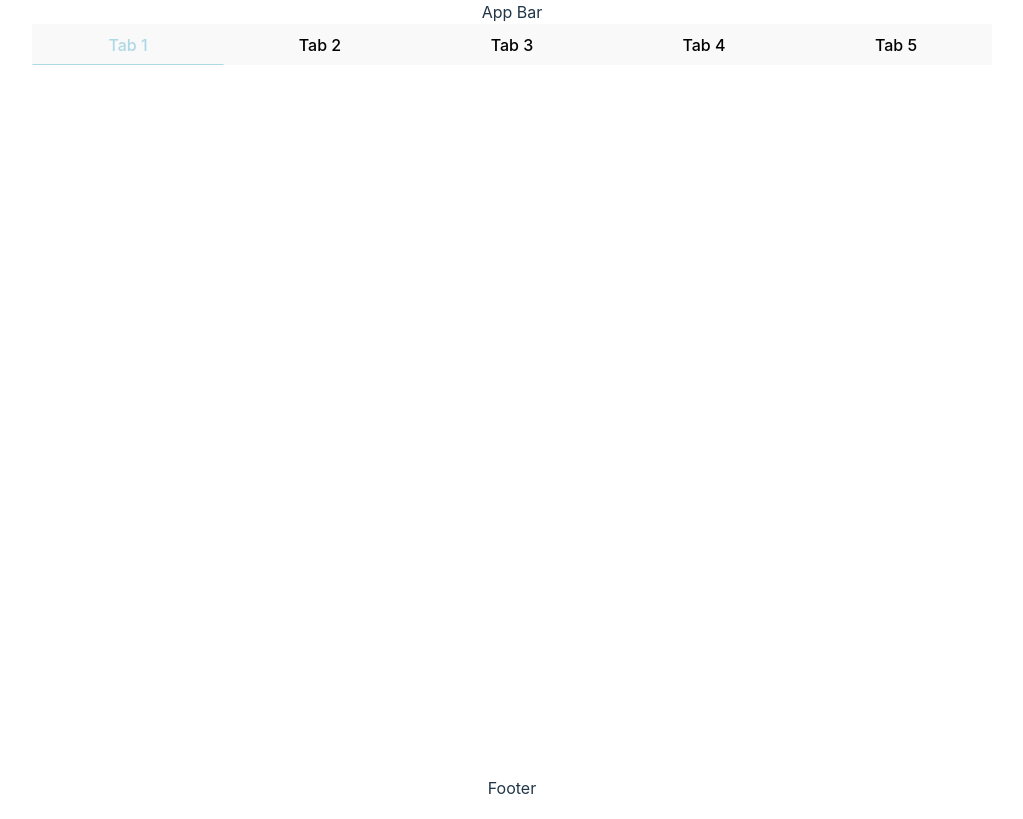
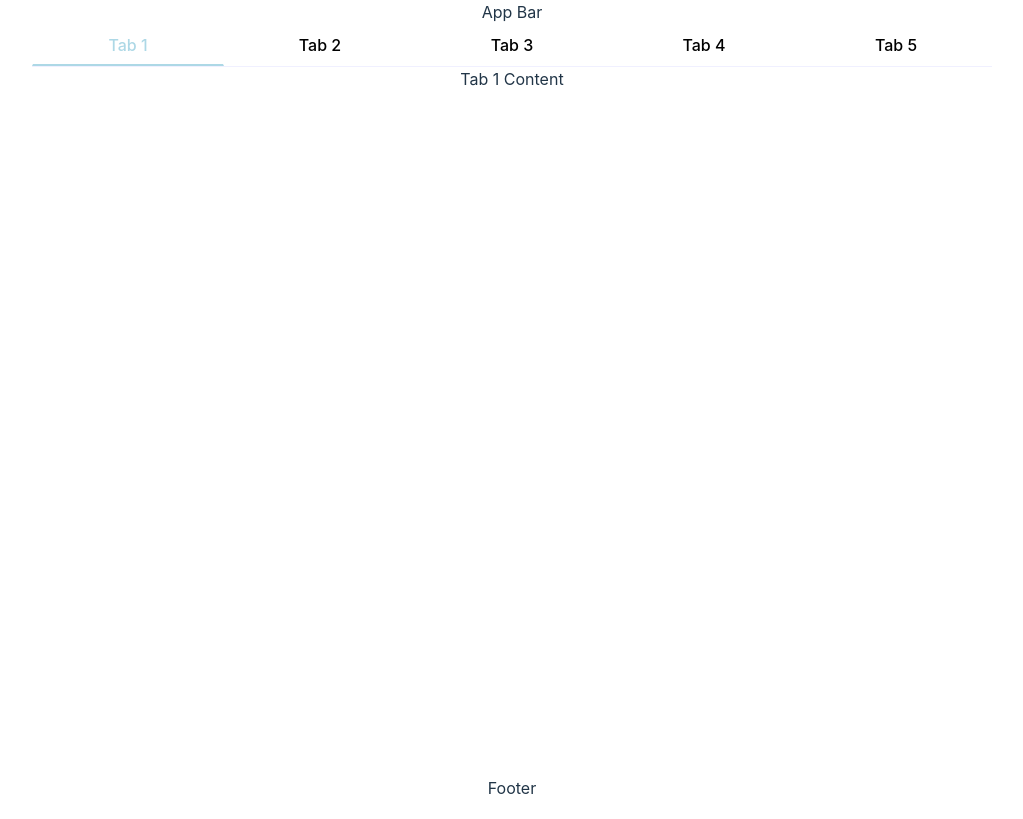
Before and after one commit to spreet6999/machine-coding-ui, a React (Vite) app: page /tabs in a window 1280 px wide. Shown: the whole page, without its empty margins (128-1151 px from the left). Built offline with nearby package versions, Linux system fonts and the light colour scheme.

Commit message:
ADD Tabs component with config driven approach

```diff
--- a/src/pages/Tabs/components/TabBar.jsx
+++ b/src/pages/Tabs/components/TabBar.jsx
@@ -8,6 +8,7 @@ TabBar.propTypes = {
   variant: PropTypes.string,
   activeTab: PropTypes.number,
   onChange: PropTypes.func.isRequired,
+  onDeleteTab: PropTypes.func.isRequired,
 };
 
 function TabBar({
@@ -15,6 +16,7 @@ function TabBar({
   variant = "normal",
   activeTab = 1,
   onChange = () => {},
+  onDeleteTab = () => {},
 }) {
   return (
     <section className={style["tab-buttons-container"]}>
@@ -28,9 +30,11 @@ function TabBar({
                 key={item.id}
                 label={item.title}
                 id={item.id}
+                isActive={item.id === activeTab}
+                style={{ width: buttonWidth, ...item?.style }}
+                additionalProps={item?.additionalProps ?? {}}
                 onClick={onChange}
-                isActive={item.id === activeTab}
-                style={{ width: buttonWidth }}
+                onDelete={onDeleteTab}
               />
             );
           })
--- a/src/pages/Tabs/components/TabButton.jsx
+++ b/src/pages/Tabs/components/TabButton.jsx
@@ -1,5 +1,6 @@
 import PropTypes from "prop-types";
 
+//* Import styles
 import styleObj from "./style.module.css";
 
 TabButton.propTypes = {
@@ -8,7 +9,9 @@ TabButton.propTypes = {
   id: PropTypes.string.isRequired,
   isActive: PropTypes.bool,
   style: PropTypes.style,
+  additionalProps: PropTypes.any,
   onClick: PropTypes.func.isRequired,
+  onDelete: PropTypes.func.isRequired,
 };
 
 function TabButton({
@@ -16,20 +19,27 @@ function TabButton({
   id = "",
   isActive = false,
   style = {},
+  additionalProps = {},
   onClick = () => {},
+  onDelete = () => {},
 }) {
-  console.log("id", id, isActive);
   return (
+    <div
+      className={style["tab-button-container"]}
+      style={{ ...style, minWidth: "20%" }}
+    >
       <button
         id={id}
         onClick={onClick}
-      className={`${styleObj["tabs-buttons"]} ${
+        className={`${styleObj["tab-button"]} ${
           isActive ? styleObj["active"] : ""
         }`}
-      style={{ ...style, minWidth: "20%" }}
+        disabled={additionalProps?.isDisabled} //* additional prop for disabling button
       >
         {label}
       </button>
+      {additionalProps?.isRemovable && <button onClick={onDelete}>x</button>}
+    </div>
   );
 }
 
--- /dev/null
+++ b/src/pages/Tabs/components/TabContent.jsx
@@ -0,0 +1,12 @@
+import PropTypes from "prop-types";
+
+TabContent.propTypes = {
+  children: PropTypes.element || PropTypes.string,
+  style: PropTypes.object,
+};
+
+function TabContent({ children = <></>, style = {} }) {
+  return <section style={{ height: "100%", ...style }}>{children}</section>;
+}
+
+export default TabContent;
--- a/src/pages/Tabs/components/style.module.css
+++ b/src/pages/Tabs/components/style.module.css
@@ -2,26 +2,29 @@
   width: 100%;
   display: flex;
   overflow-x: auto;
+  border-bottom: 1px solid #f0f0ff;
 }
 
-.tabs-buttons {
+.tab-button {
   border-radius: 0px;
+  background-color: transparent;
+  width: 100%;
 }
 
-.tabs-buttons:hover {
+.tab-button:hover {
   color: lightblue;
   outline: unset;
   border: none;
 }
 
-.tabs-buttons:focus {
+.tab-button:focus {
   border: 1px solid lightblue;
   outline: unset;
 }
 
 .active {
   color: lightblue;
-  border-bottom: 1px solid lightblue !important;
+  border-bottom: 2.5px solid lightblue !important;
 }
 
 .active:focus {
--- a/src/pages/Tabs/config.js
+++ b/src/pages/Tabs/config.js
@@ -2,41 +2,58 @@ export const tabsConfig = [
   {
     id: 1,
     title: "Tab 1",
+    content: `Tab 1 Content`,
   },
   {
     id: 2,
     title: "Tab 2",
+    content: `Tab 2 Content`,
   },
   {
     id: 3,
     title: "Tab 3",
+    content: `Tab 3 Content`,
+    style: {
+      // backgroundColor: "#37848b",
+      // borderRadius: "4px",
+    },
+    additionalProps: {
+      //* Pass additional props here
+    },
   },
   {
     id: 4,
     title: "Tab 4",
+    content: `Tab 4 Content`,
   },
   {
     id: 5,
     title: "Tab 5",
+    content: `Tab 5 Content`,
   },
   {
     id: 6,
     title: "Tab 6",
+    content: `Tab 6 Content`,
   },
   {
     id: 7,
     title: "Tab 7",
+    content: `Tab 7 Content`,
   },
   {
     id: 8,
     title: "Tab 8",
+    content: `Tab 8 Content`,
   },
   {
     id: 9,
     title: "Tab 9",
+    content: `Tab 9 Content`,
   },
   {
     id: 10,
     title: "Tab 10",
+    content: `Tab 10 Content`,
   },
 ];
--- a/src/pages/Tabs/index.jsx
+++ b/src/pages/Tabs/index.jsx
@@ -1,24 +1,43 @@
-import { useState } from "react";
+import { useState, useEffect } from "react";
+
+//* Import Components
 import TabBar from "./components/TabBar";
+import TabContent from "./components/TabContent";
+
+//* Import assets/styles
 import { tabsConfig } from "./config";
-
 import style from "./style.module.css";
 
 function Tabs() {
-  const [activeTab, setActiveTab] = useState(tabsConfig[0].id ?? 1);
+  const [tabs, setTabs] = useState(tabsConfig);
+  const [activeTab, setActiveTab] = useState(tabs[0]?.id ?? 1);
+
+  useEffect(() => {
+    setActiveTab(tabs[0]?.id ?? 1);
+  }, [tabs]);
 
   const handleTabChange = (e) => {
     setActiveTab(parseInt(e.target.id));
+  };
+
+  const handleDeleteTab = (e) => {
+    setTabs((prevTabs) =>
+      prevTabs.filter((tab) => tab.id !== parseInt(e.target.value))
+    );
   };
 
   return (
     <div className={style["tabs-and-content-container"]}>
       <TabBar
         variant="spaced"
-        data={tabsConfig}
+        data={tabs}
         activeTab={activeTab}
         onChange={handleTabChange}
+        onDeleteTab={handleDeleteTab}
       />
+      <TabContent>
+        {tabs.filter((item) => item.id === activeTab)[0]?.content}
+      </TabContent>
     </div>
   );
 }
```
Lines whose indentation alone changed are shown as unchanged.
